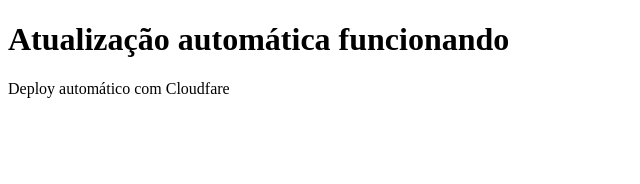
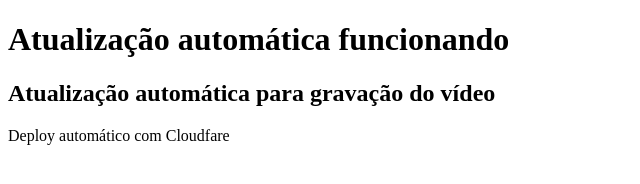
Before and after one commit to edusabin/meu-site-devops, a plain HTML site: page meu-site-devops/index.html in a window 1280 px wide. Shown: the whole page, without its empty margins (0-640 px from the left). Drawn offline with Linux system fonts and the light colour scheme.

Commit message:
Atualização do site

```diff
--- a/meu-site-devops/index.html
+++ b/meu-site-devops/index.html
@@ -5,6 +5,7 @@
 </head>
 <body>
 <h1>Atualização automática funcionando</h1>
+<h2>Atualização automática para gravação do vídeo</h2>
 <p>Deploy automático com Cloudfare</p>
 </body>
 </html>
```
